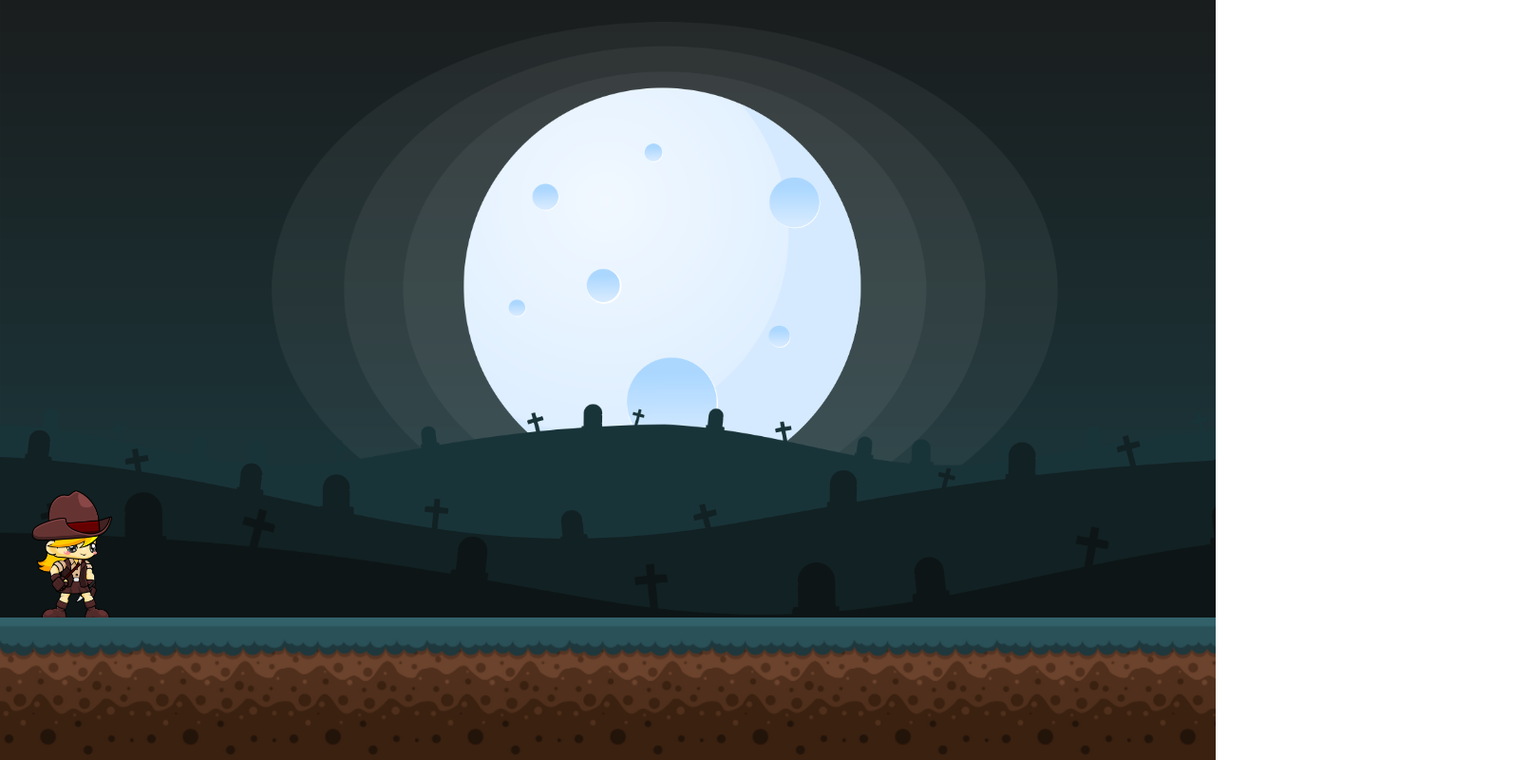
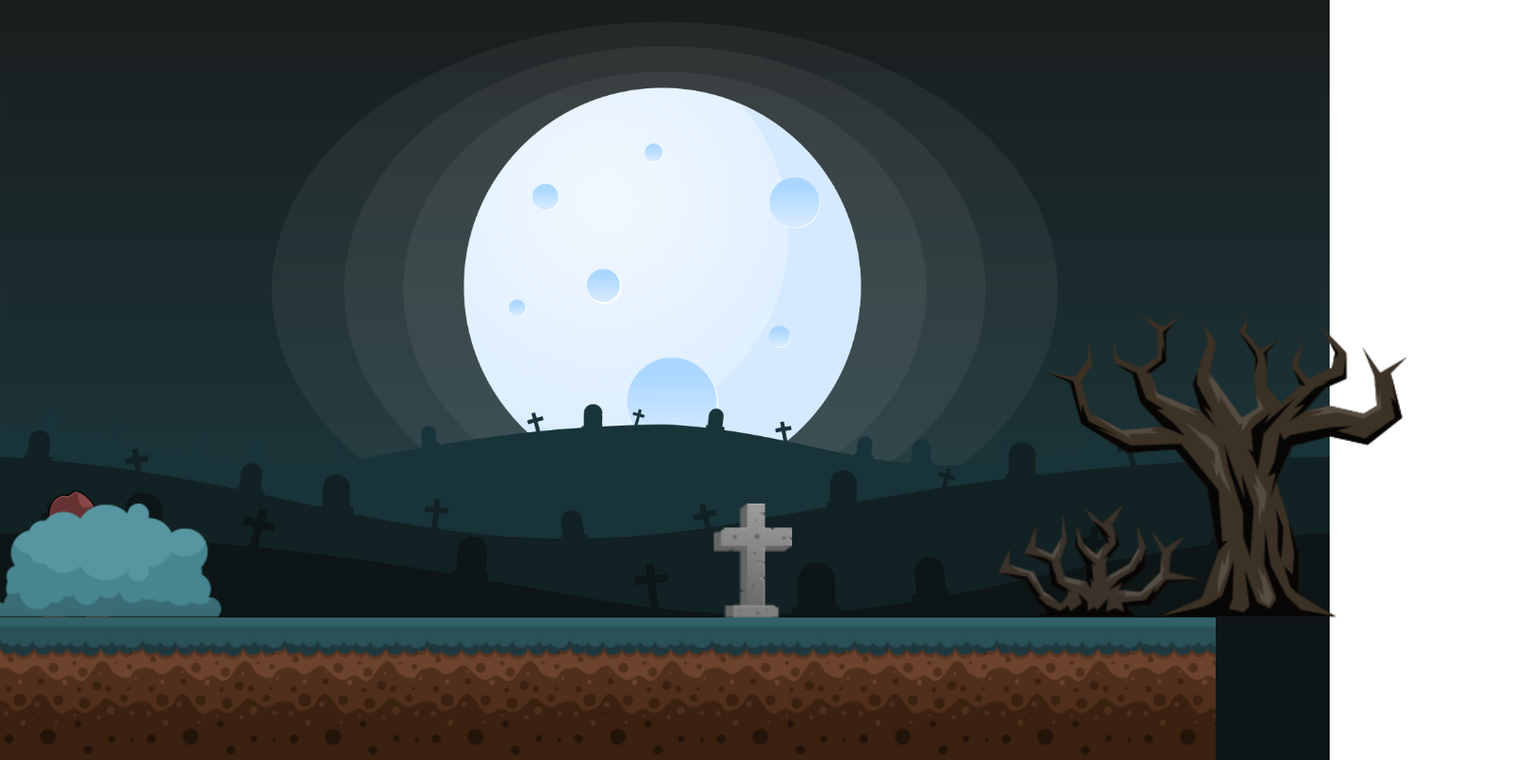
Before and after one commit to SureshSamarawarna/mini-game, a plain HTML site: page index.html in a window 1280 px wide. Shown: the whole page at 95% size, 1612 px wide, since content can reach past the window. Drawn offline with nearby package versions, Linux system fonts and the light colour scheme; files that its build step writes are made by us from their sources.

Commit message:
remove scss

```diff
--- a/scss/style.scss
+++ b/scss/style.scss
@@ -26,20 +26,44 @@
     background-image: url("../img/tileset/png/Objects/Tree.png");
     position: absolute;
     background-size: contain;
+    background-repeat: no-repeat;
+    z-index: 100;
+    width: 40vw;
+    height: 40vh;
+    bottom: 150px;
+    left:1100px ;
 }
 #deadbush{
     background-image: url("../img/tileset/png/Objects/DeadBush.png");
     position: absolute;
+    background-size: contain;
+    background-repeat: no-repeat;
+    bottom: 150px;
+    width: 20vw;
+    height: 15vh;
+    left:1050px ;
 }
 #bush{
     background-image: url("../img/tileset/png/Objects/Bush\ \(1\).png");
     position: absolute;
+    background-size: contain;
+    background-repeat: no-repeat;
+    bottom: 150px;
+    width: 20vw;
+    height: 15vh;
+    left:-10px ;
 }
 #tombstone{
     background-image: url("../img/tileset/png/Objects/TombStone\ \(2\).png");
     position: absolute;
+    background-size: contain;
+    background-repeat: no-repeat;
+    bottom: 150px;
+    width: 20vw;
+    height: 15vh;
+    left:750px ;
+    z-index: 9999;
 }
-
 #img{
     width: 100%;
 }
```
Also changed, not shown: css/style.css (added), 2 other files.
